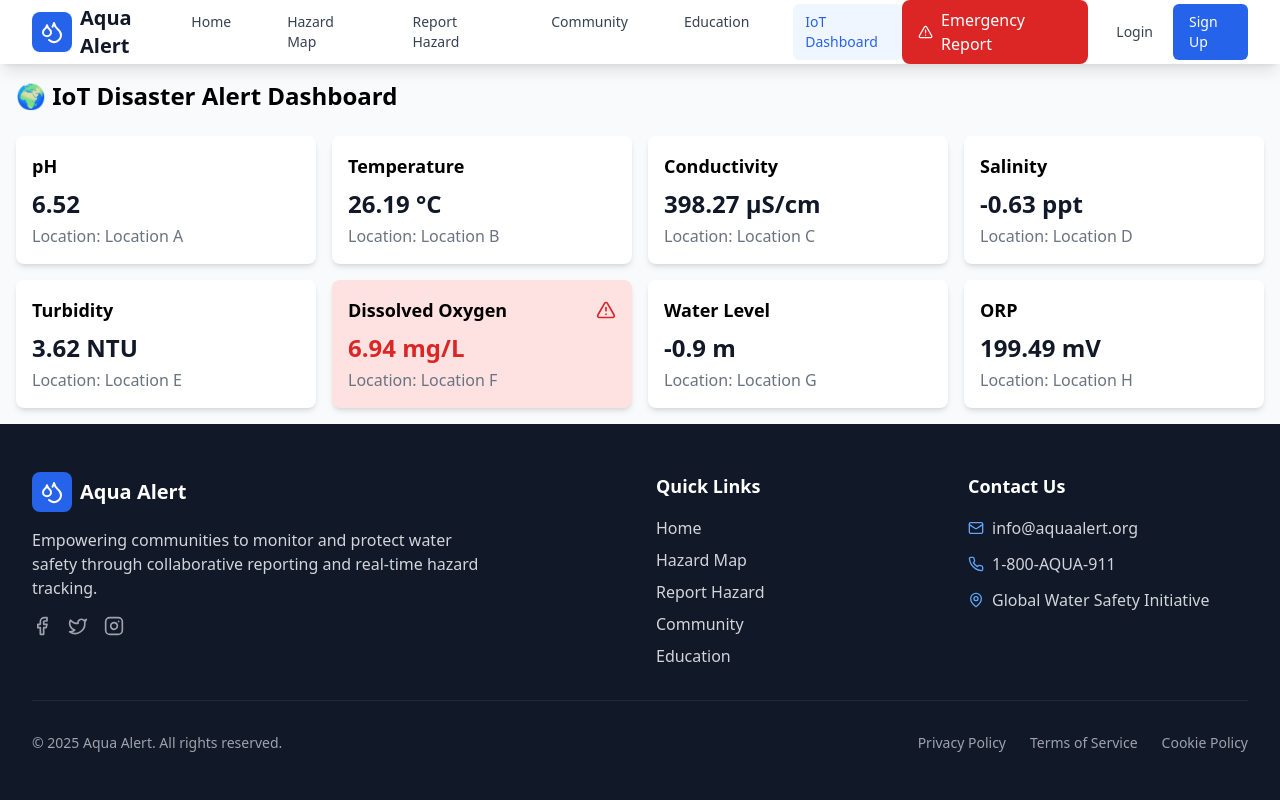
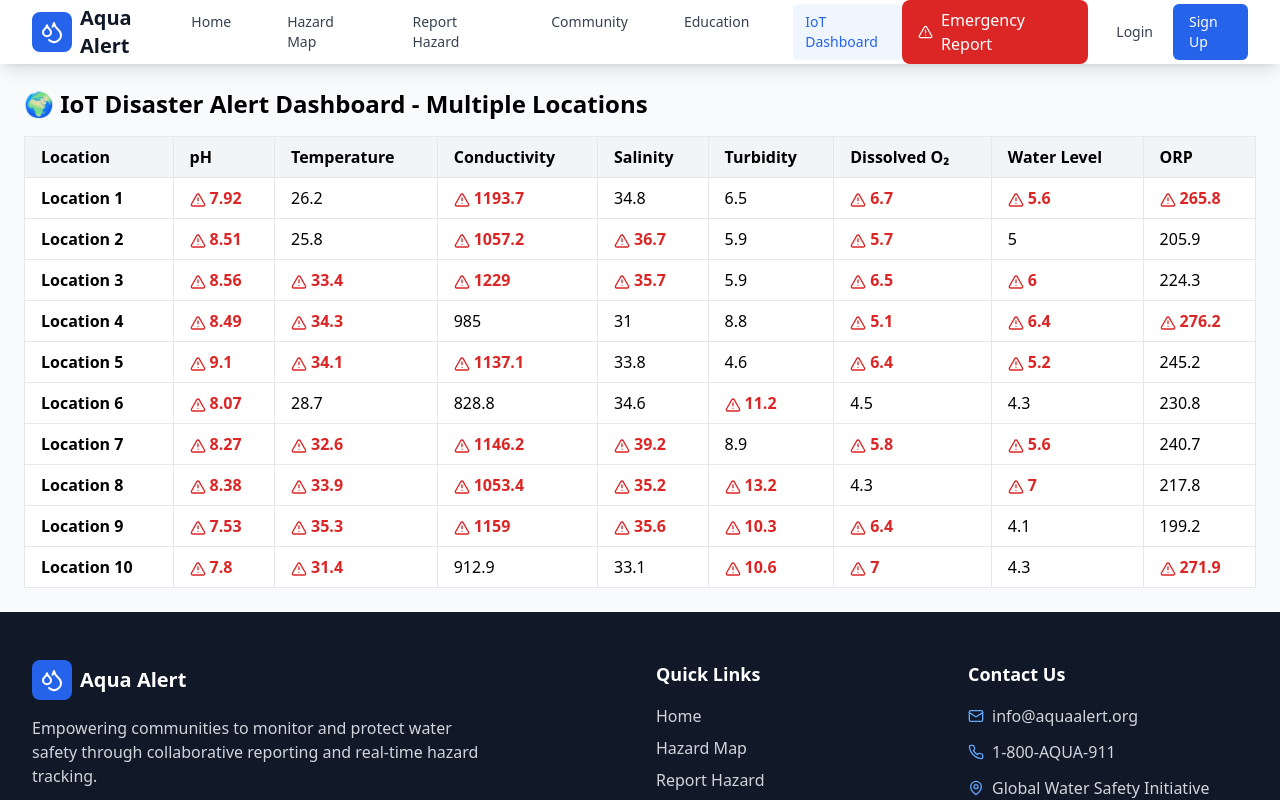
Before and after one commit to mounikapothula1106-creator/aqua-alert, a React (Vite) app: page /iot-dashboard in a window 1280 px wide. Shown: the top 800 px of the page. Built offline with nearby package versions, Linux system fonts and the light colour scheme.

Commit message:
Refactor IoT Dashboard to use sensor data structure

```diff
--- a/src/IotDashboard.tsx
+++ b/src/IotDashboard.tsx
@@ -1,67 +1,106 @@
-import React, { useState, useEffect } from "react";
-import { AlertTriangle } from "lucide-react";
+import React, { useEffect, useState } from 'react';
+import { AlertTriangle } from 'lucide-react';
 
-interface Sensor {
-  name: string;
-  value: number;
-  threshold: number;
-  unit: string;
+type SensorData = {
   location: string;
-}
+  ph: number;
+  temperature: number;
+  conductivity: number;
+  salinity: number;
+  turbidity: number;
+  dissolvedOxygen: number;
+  waterLevel: number;
+  orp: number;
+};
+
+// Create 10 sample locations
+const initialData: SensorData[] = Array.from({ length: 10 }, (_, i) => ({
+  location: `Location ${i + 1}`,
+  ph: parseFloat((7 + Math.random() * 2).toFixed(2)),
+  temperature: parseFloat((25 + Math.random() * 10).toFixed(1)),
+  conductivity: parseFloat((800 + Math.random() * 500).toFixed(1)),
+  salinity: parseFloat((30 + Math.random() * 10).toFixed(1)),
+  turbidity: parseFloat((5 + Math.random() * 10).toFixed(1)),
+  dissolvedOxygen: parseFloat((4 + Math.random() * 3).toFixed(1)),
+  waterLevel: parseFloat((3 + Math.random() * 5).toFixed(1)),
+  orp: parseFloat((200 + Math.random() * 100).toFixed(1)),
+}));
+
+// Thresholds for alerting
+const thresholds = {
+  ph: 7.5,
+  temperature: 30,
+  conductivity: 1000,
+  salinity: 35,
+  turbidity: 10,
+  dissolvedOxygen: 5,
+  waterLevel: 5,
+  orp: 250,
+};
 
 const IotDashboard: React.FC = () => {
-  const [sensors, setSensors] = useState<Sensor[]>([
-    { name: "pH", value: 7, threshold: 8, unit: "", location: "Location A" },
-    { name: "Temperature", value: 25, threshold: 35, unit: "°C", location: "Location B" },
-    { name: "Conductivity", value: 400, threshold: 500, unit: "µS/cm", location: "Location C" },
-    { name: "Salinity", value: 0.5, threshold: 1, unit: "ppt", location: "Location D" },
-    { name: "Turbidity", value: 2, threshold: 5, unit: "NTU", location: "Location E" },
-    { name: "Dissolved Oxygen", value: 6, threshold: 4, unit: "mg/L", location: "Location F" },
-    { name: "Water Level", value: 1.2, threshold: 2, unit: "m", location: "Location G" },
-    { name: "ORP", value: 200, threshold: 300, unit: "mV", location: "Location H" },
-  ]);
+  const [sensorData, setSensorData] = useState<SensorData[]>(initialData);
 
-  // Simulate sensor updates
+  // Update values every 5 seconds
   useEffect(() => {
     const interval = setInterval(() => {
-      setSensors((prev) =>
-        prev.map((sensor) => ({
-          ...sensor,
-          value: parseFloat((sensor.value + Math.random() * 2 - 1).toFixed(2)),
+      setSensorData((prev) =>
+        prev.map((loc) => ({
+          ...loc,
+          ph: parseFloat((loc.ph + (Math.random() * 0.4 - 0.2)).toFixed(2)),
+          temperature: parseFloat((loc.temperature + (Math.random() * 1 - 0.5)).toFixed(1)),
+          conductivity: parseFloat((loc.conductivity + (Math.random() * 20 - 10)).toFixed(1)),
+          salinity: parseFloat((loc.salinity + (Math.random() * 1 - 0.5)).toFixed(1)),
+          turbidity: parseFloat((loc.turbidity + (Math.random() * 1 - 0.5)).toFixed(1)),
+          dissolvedOxygen: parseFloat((loc.dissolvedOxygen + (Math.random() * 0.3 - 0.15)).toFixed(1)),
+          waterLevel: parseFloat((loc.waterLevel + (Math.random() * 0.5 - 0.25)).toFixed(1)),
+          orp: parseFloat((loc.orp + (Math.random() * 10 - 5)).toFixed(1)),
         }))
       );
-    }, 1000);
-
+    }, 5000);
     return () => clearInterval(interval);
   }, []);
 
   return (
-    <div className="p-4">
-      <h1 className="text-2xl font-bold mb-6">
-        🌍 IoT Disaster Alert Dashboard
-      </h1>
-      <div className="grid grid-cols-1 sm:grid-cols-2 md:grid-cols-3 lg:grid-cols-4 gap-4">
-        {sensors.map((sensor) => (
-          <div
-            key={sensor.name}
-            className={`p-4 rounded-lg shadow-md transition-colors ${
-              sensor.value > sensor.threshold ? "bg-red-100" : "bg-white"
-            }`}
-          >
-            <div className="flex items-center justify-between mb-2">
-              <h2 className="font-semibold text-lg">{sensor.name}</h2>
-              {sensor.value > sensor.threshold && (
-                <AlertTriangle className="h-5 w-5 text-red-600" />
-              )}
-            </div>
-            <p className={`text-2xl font-bold ${
-              sensor.value > sensor.threshold ? "text-red-600" : "text-gray-900"
-            }`}>
-              {sensor.value} {sensor.unit}
-            </p>
-            <p className="text-gray-500 mt-1">Location: {sensor.location}</p>
-          </div>
-        ))}
+    <div className="p-6">
+      <h1 className="text-2xl font-bold mb-4">🌍 IoT Disaster Alert Dashboard - Multiple Locations</h1>
+
+      <div className="overflow-x-auto">
+        <table className="min-w-full bg-white border border-gray-200">
+          <thead>
+            <tr className="bg-gray-100 text-left">
+              <th className="px-4 py-2 border">Location</th>
+              <th className="px-4 py-2 border">pH</th>
+              <th className="px-4 py-2 border">Temperature</th>
+              <th className="px-4 py-2 border">Conductivity</th>
+              <th className="px-4 py-2 border">Salinity</th>
+              <th className="px-4 py-2 border">Turbidity</th>
+              <th className="px-4 py-2 border">Dissolved O₂</th>
+              <th className="px-4 py-2 border">Water Level</th>
+              <th className="px-4 py-2 border">ORP</th>
+            </tr>
+          </thead>
+          <tbody>
+            {sensorData.map((loc) => (
+              <tr key={loc.location} className="hover:bg-gray-50">
+                <td className="px-4 py-2 border font-semibold">{loc.location}</td>
+                {(['ph','temperature','conductivity','salinity','turbidity','dissolvedOxygen','waterLevel','orp'] as const).map((key) => {
+                  const value = loc[key];
+                  const alert = value > thresholds[key];
+                  return (
+                    <td
+                      key={key}
+                      className={`px-4 py-2 border ${alert ? 'text-red-600 font-bold' : ''}`}
+                    >
+                      {alert && <AlertTriangle className="inline w-4 h-4 mr-1 text-red-600" />}
+                      {value}
+                    </td>
+                  );
+                })}
+              </tr>
+            ))}
+          </tbody>
+        </table>
       </div>
     </div>
   );
```
